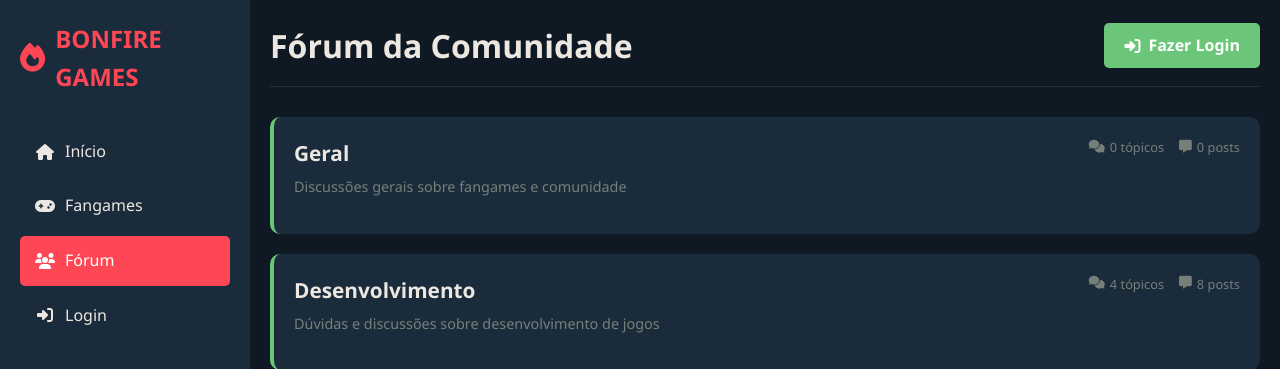
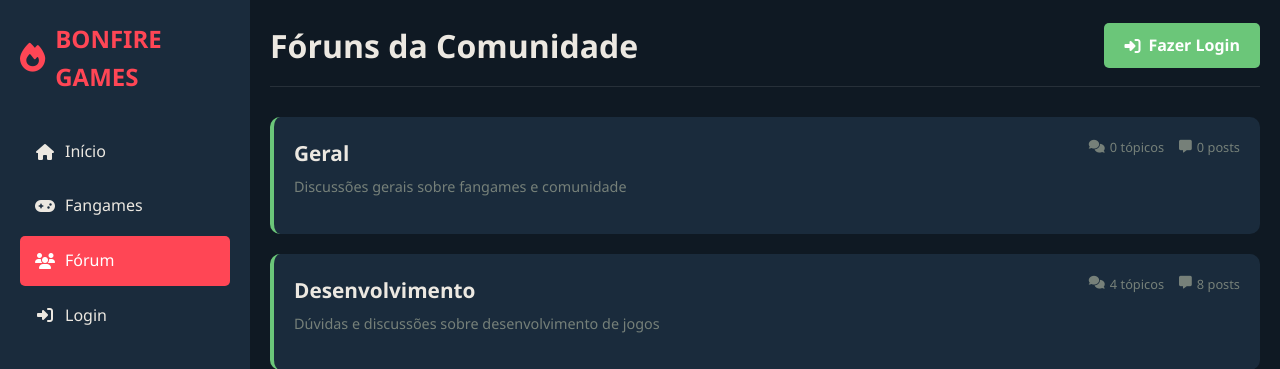
Before and after one commit to Brondani-7/TCC, a PHP site: page /forum.php in a window 1280 px wide. Shown: the top 369 px of the page. Run offline with PHP 8.4, Linux system fonts and the light colour scheme; data comes from the database, SQL or seed files in the repository.

Commit message:
Add files via upload

```diff
--- a/tcc/forum.php
+++ b/tcc/forum.php
@@ -482,7 +482,7 @@ $recentTopics = getRecentTopics($pdo, 10);
         <!-- Main Content -->
         <div class="main-content">
             <div class="header">
-                <div class="page-title">Fórum da Comunidade</div>
+                <div class="page-title">Fóruns da Comunidade</div>
                 <div class="header-actions">
                     <?php if ($user): ?>
                     <button class="new-topic-btn" onclick="openCreateTopicModal()">
```
Also changed, not shown: tcc/uploads/banners/banner_3_1763562664.png (added), tcc/uploads/banners/banner_4_1763563576.gif (added), tcc/uploads/banners/banner_5_1763564258.gif (added), tcc/uploads/profiles/profile_3_1763562641.webp (added), tcc/uploads/profiles/profile_5_1763563727.gif (added), 1 other file.
